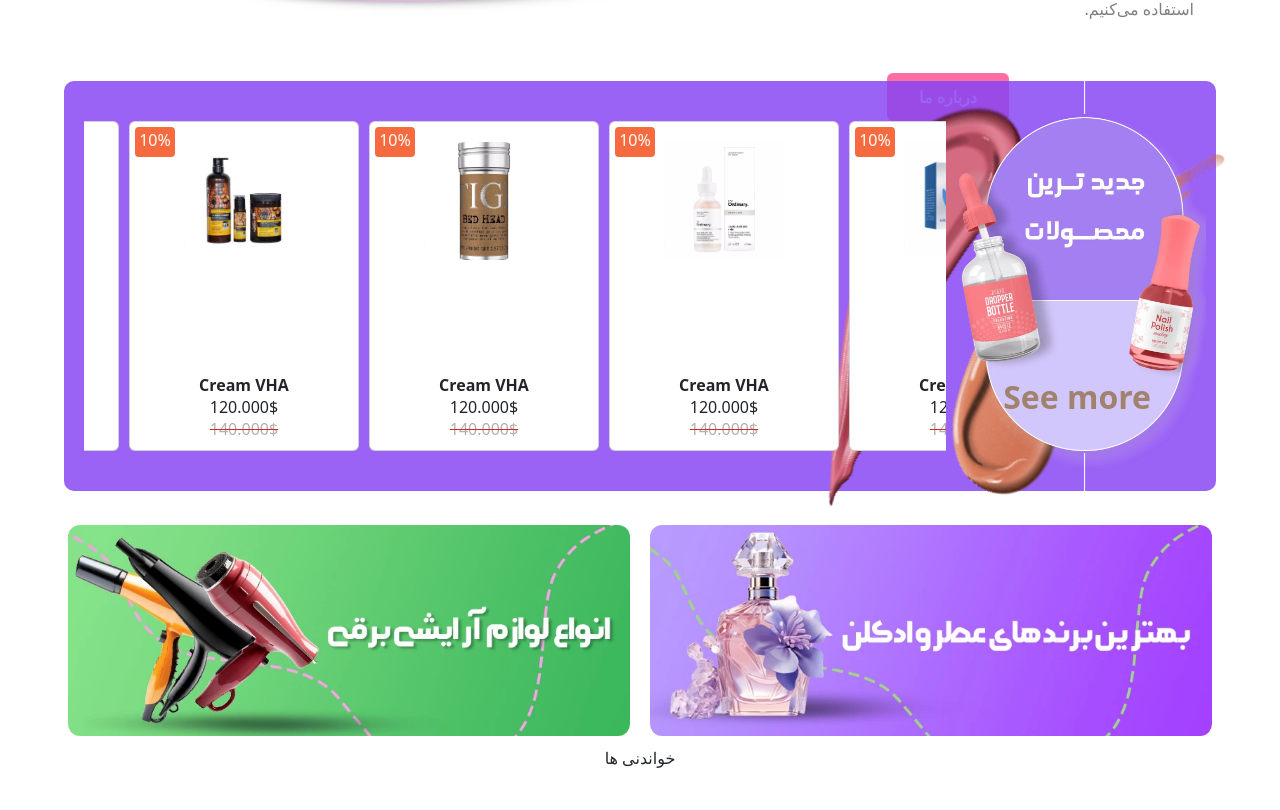
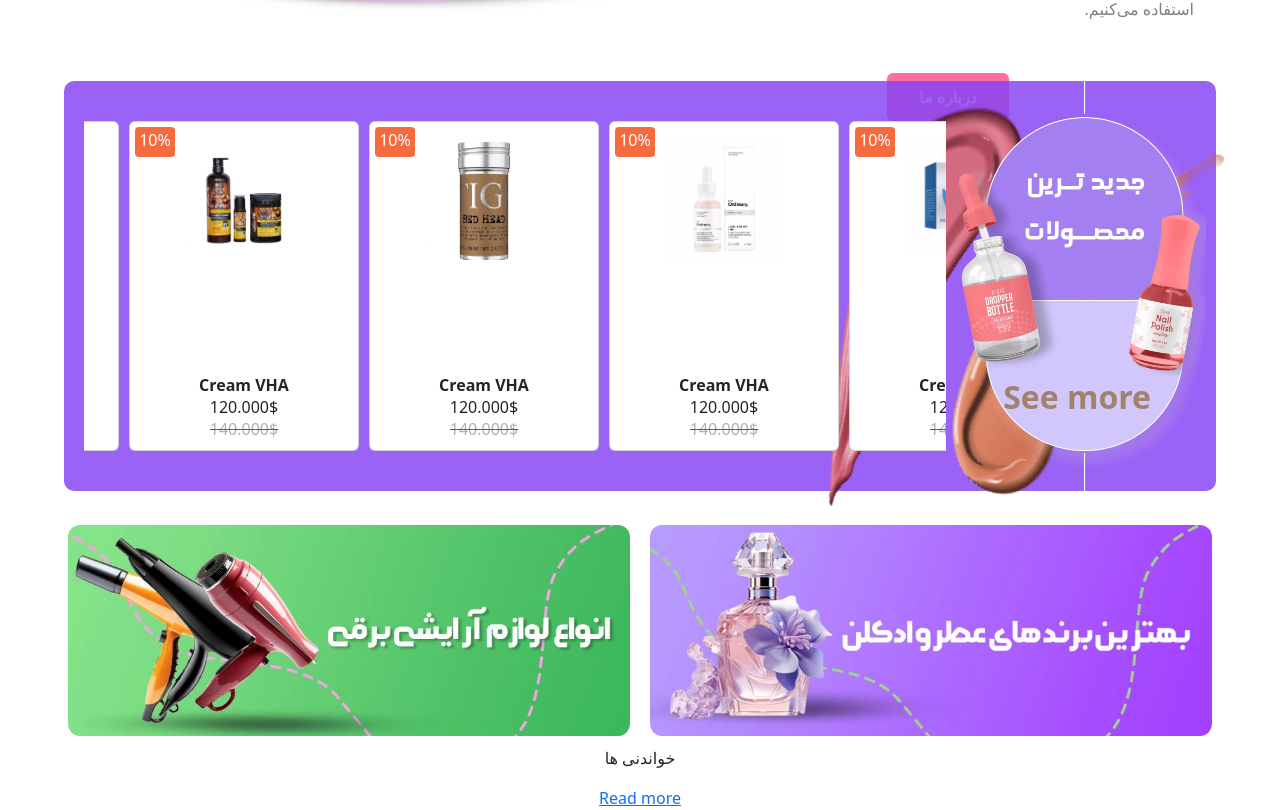
Before and after one commit to Mehdi-njfn/eseleshop, a React (Create React App) app: page / in a window 1280 px wide. Shown: the part 1815-2625 px from the top of the page. Before the commit the page ends 2601 px from the top, so only its background shows below. Built offline with nearby package versions, Linux system fonts and the light colour scheme.

Commit message:
update home

```diff
--- a/src/pages/home.jsx
+++ b/src/pages/home.jsx
@@ -550,6 +550,7 @@ const Home = () => {
       <div className="reading relative w-[100%] ">
         <div className=" relative w-[100%]">
           <p>خواندنی ها</p>
+          <a href="/reading">Read more</a>
         </div>
       </div>
 
```
